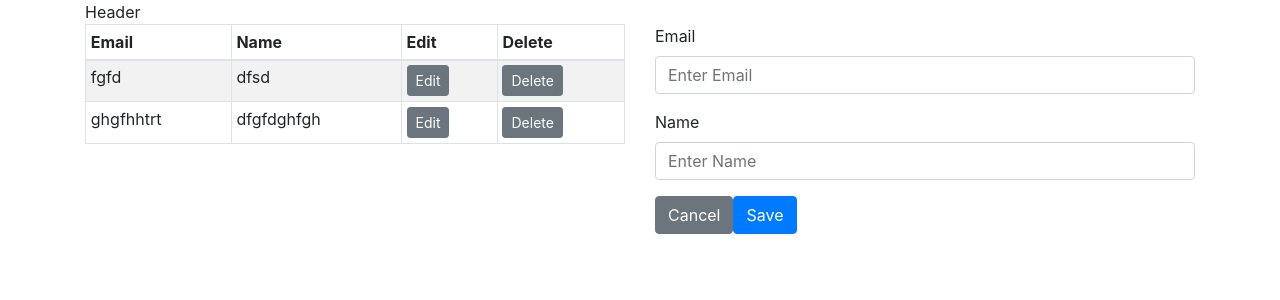
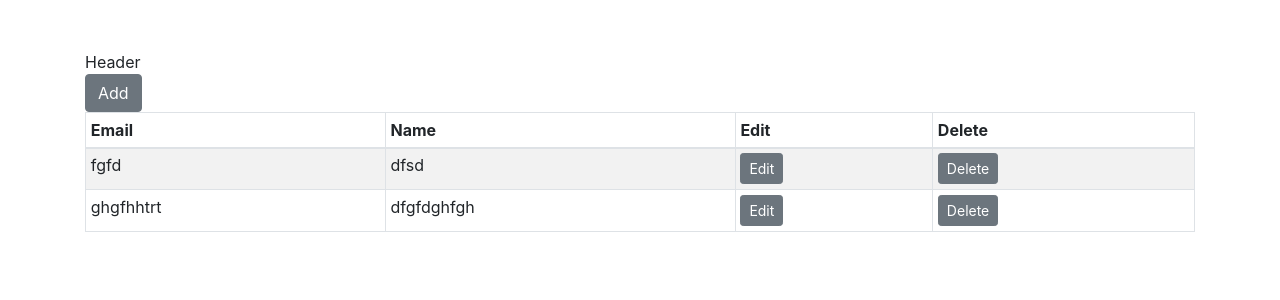
Before and after one commit to tieppt07/reactjs-hw, a React (Create React App) app: page / in a window 1280 px wide. Shown: the top 300 px of the page. Built offline with nearby package versions, Linux system fonts and the light colour scheme.

Commit message:
Divide components

```diff
--- a/package.json
+++ b/package.json
@@ -37,6 +37,9 @@
     ]
   },
   "devDependencies": {
+    "eslint": "^7.10.0",
+    "eslint-config-google": "^0.14.0",
+    "eslint-plugin-react": "^7.21.2",
     "gh-pages": "^3.1.0"
   }
 }
--- a/src/components/User/UserForm.js
+++ b/src/components/User/UserForm.js
@@ -6,7 +6,7 @@ export default class UserForm extends React.Component {
   constructor(props) {
     super(props);
     this.state = {
-      currentUser: props.user
+      currentUser: props.user,
     }
   }
 
@@ -36,13 +36,11 @@ export default class UserForm extends React.Component {
             <Form.Label>Email</Form.Label>
             <Form.Control type="email" placeholder="Enter Email" name="email" onChange={this.handleChange} value={this.state.currentUser.email} />
           </Form.Group>
-
           <Form.Group>
             <Form.Label>Name</Form.Label>
             <Form.Control type="text" placeholder="Enter Name" name="name" onChange={this.handleChange} value={this.state.currentUser.name}  />
           </Form.Group>
-
-          <Button variant="secondary">
+          <Button variant="secondary" onClick={() => this.props.toggleForm(false)}>
             Cancel
           </Button>
           <Button variant="primary" onClick={() => this.props.saveUser(this.state.currentUser)}>
--- a/src/components/User/UserList.js
+++ b/src/components/User/UserList.js
@@ -3,6 +3,11 @@ import React from 'react';
 import {Col, Table, Button} from 'react-bootstrap';
 
 export default class UserList extends React.Component {
+  handleEditUser = (id) => {
+    this.props.editUser(id);
+    this.props.toggleForm(true);
+  }
+
   render () {
     return (
       <Col>
@@ -22,7 +27,7 @@ export default class UserList extends React.Component {
                 <td>{user.email}</td>
                 <td>{user.name}</td>
                 <td>
-                  <Button variant="secondary" size="sm" onClick={this.props.editUser(user.id)}>
+                  <Button variant="secondary" size="sm" onClick={() => this.handleEditUser(user.id)}>
                     Edit
                   </Button>
                 </td>
--- a/src/pages/HomePage.js
+++ b/src/pages/HomePage.js
@@ -1,13 +1,13 @@
 import React from 'react';
 
-import {Container, Row, Nav} from 'react-bootstrap';
+import {Container, Row, Nav, Col, Button} from 'react-bootstrap';
 
 import UserList from '../components/User/UserList';
 import UserForm from '../components/User/UserForm';
 
 export default class HomePage extends React.Component {
-  constructor() {
-    super();
+  constructor(props) {
+    super(props);
     this.state = {
       users: [
         {
@@ -26,6 +26,7 @@ export default class HomePage extends React.Component {
         'email': '',
         'id': ''
       },
+      showForm: false,
     }
   }
 
@@ -48,18 +49,34 @@ export default class HomePage extends React.Component {
   editUser = (id) => {
     const {users} = this.state;
 
-    // this.setState({
-    //   currentUser: users.find(user => user.id === id)
-    // });
+    this.setState({
+      currentUser: users.find(user => user.id === id)
+    });
+  }
+
+  toggleForm = (status) => {
+    this.setState({
+      showForm: status
+    })
   }
 
   render () {
     return (
-      <Container>
+      <Container style={{marginTop: '50px'}}>
         <Nav>Header</Nav>
         <Row>
-          <UserList users={this.state.users} editUser={this.editUser} />
-          <UserForm user={this.state.currentUser} saveUser={this.saveUser} />
+          <Col>
+            <Button variant="secondary" onClick={() => this.toggleForm(true)}>
+              Add
+            </Button>
+          </Col>
+        </Row>
+        <Row>
+          <UserList users={this.state.users} editUser={this.editUser} toggleForm={this.toggleForm} />
+
+          {this.state.showForm &&
+            <UserForm user={this.state.currentUser} saveUser={this.saveUser} toggleForm={this.toggleForm} />
+          }
         </Row>
       </Container>
     );
```
Also changed, not shown: .eslintrc.json (added), 1 other file (tests, documents, lock files or other folders).
